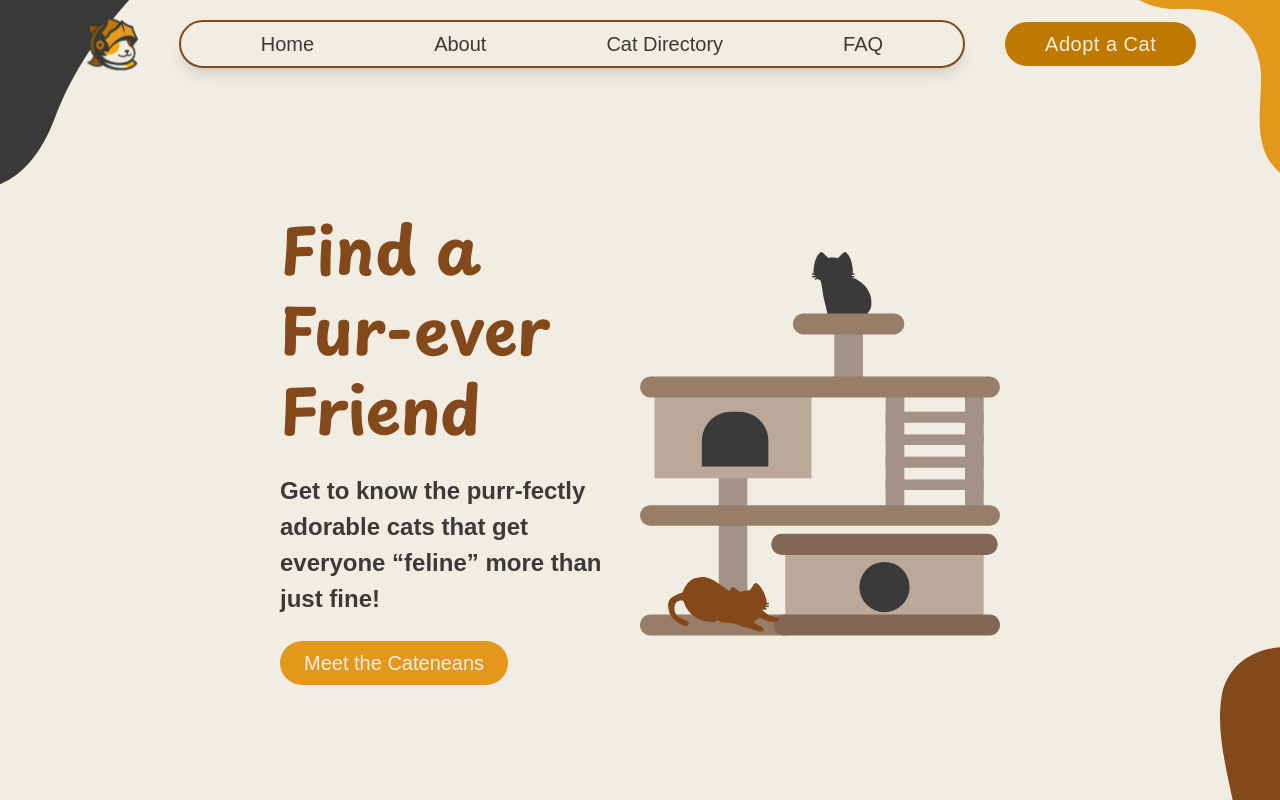
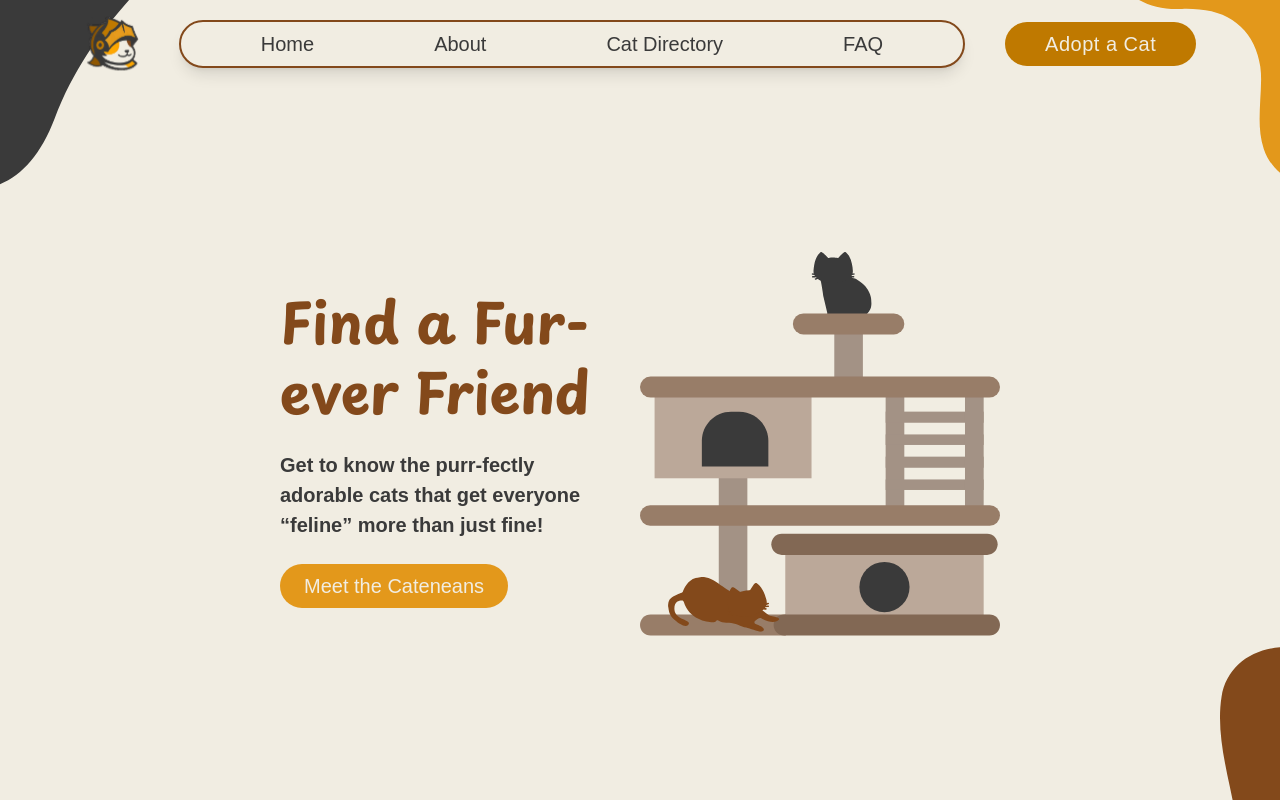
Before and after one commit to SAMAHAN-Systems-Development/cateneo-frontend, a Next.js app: page /home in a window 1280 px wide. Shown: the top 800 px of the page. Built offline with nearby package versions, Linux system fonts and the light colour scheme; a web font is replaced by a local one.

Commit message:
fix: adjust text size for home hero section on mobile view

```diff
--- a/src/components/sections/home-hero-section.tsx
+++ b/src/components/sections/home-hero-section.tsx
@@ -7,10 +7,10 @@ export default function HomeHeroSection() {
     <section className="flex flex-col-reverse lg:flex-row items-center justify-center lg:justify-between min-h-fit lg:min-h-[90vh] w-full bg-cateneo-white px-4 sm:px-8 lg:px-70 py-8 relative lg:overflow-hidden">
       {/* Text Section */}
       <div className="w-full lg:w-1/2 flex flex-col items-center lg:items-start justify-center mb-8 lg:mb-0 lg:pr-8 ">
-        <h1 className="text-center lg:text-left text-[32px] sm:text-[64px] font-playpen text-cateneo-darkbrown leading-tight mb-6 sm:max-w-[300px] lg:max-w-none mx-auto lg:mx-0">
+        <h1 className="text-center lg:text-left text-[32px] sm:text-[64px] lg:text-[40px] xl:text-[56px] font-playpen text-cateneo-darkbrown leading-tight mb-6 sm:max-w-[300px] lg:max-w-none mx-auto lg:mx-0">
           Find a Fur-ever Friend
         </h1>
-        <p className="text-center lg:text-left text-[20px] sm:text-[24px] font-gaegu font-bold text-cateneo-black mb-6 sm:max-w-[350px] lg:max-w-none mx-auto lg:mx-0">
+        <p className="text-center lg:text-left text-[20px] sm:text-[24px] lg:text-[16px] xl:text-[20px] font-gaegu font-bold text-cateneo-black mb-6 sm:max-w-[350px] lg:max-w-none mx-auto lg:mx-0">
           Get to know the purr-fectly adorable cats that get everyone “feline”
           more than just fine!
         </p>
```
